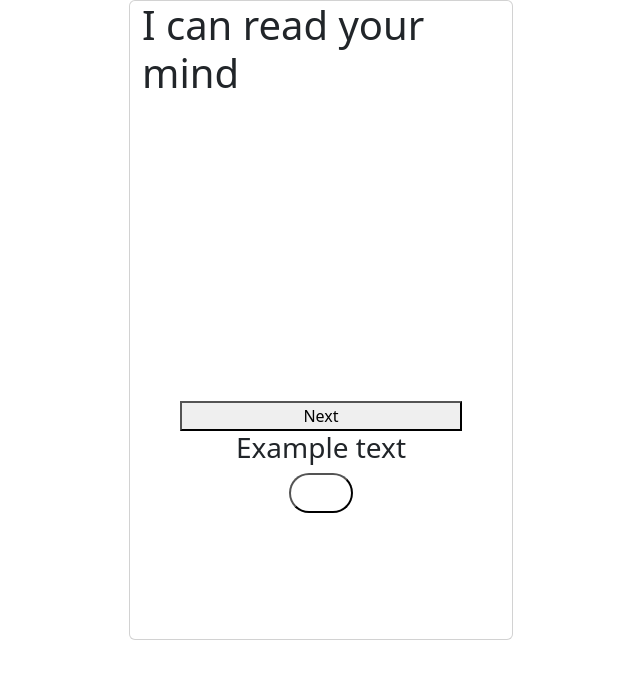
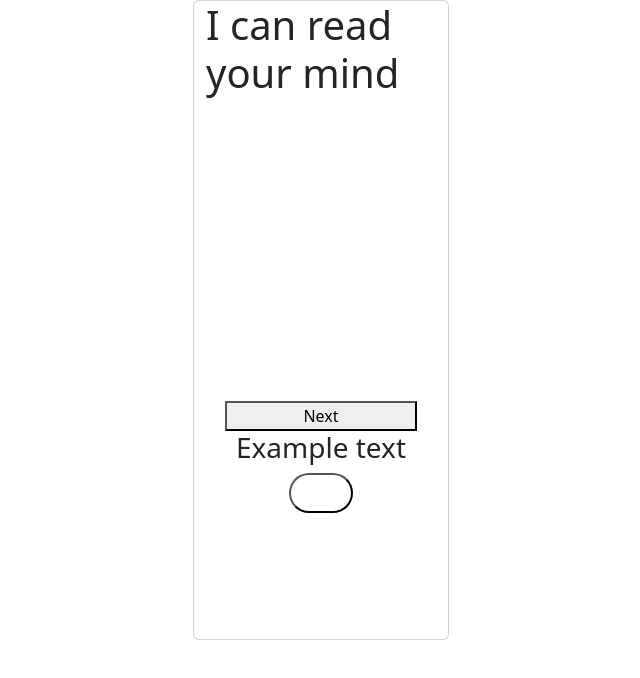
Before and after one commit to Joshtdale/mind-reader, a plain HTML site: page index.html in a window 1280 px wide. Shown: the whole page, without its empty margins (319-959 px from the left). Drawn offline with nearby package versions, Linux system fonts and the light colour scheme.

Commit message:
sizing of card

```diff
--- a/css/style.css
+++ b/css/style.css
@@ -1,6 +1,6 @@
 .card {
     height: 80vh;
-    width: 30vw;
+    width: 20vw;
 }
 
 .headContainer {
@@ -8,12 +8,12 @@
 }
 
 #next {
-    width: 22vw;
+    width: 15vw;
 }
 
 #resetBtn {
     background-color: white;
-    border-radius: 20px;
+    border-radius: 30px;
     width: 5vw;
     height: 5vh;
 }
```
